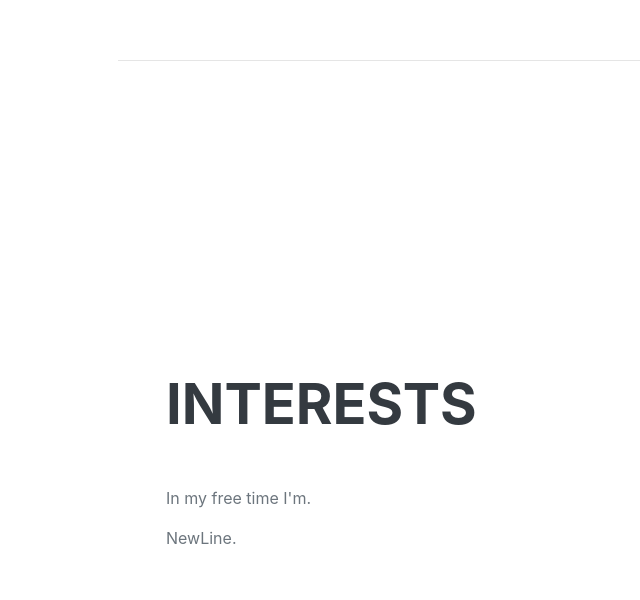
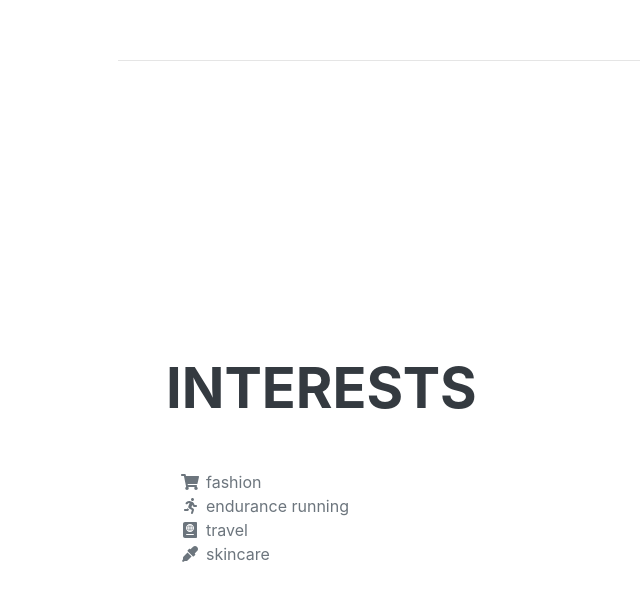
Before and after one commit to tintinpena/tintinpena.github.io, a plain HTML site: page index.html in a window 1280 px wide. Shown: the part 3428-4028 px from the top of the page, without its empty margins (154-794 px from the left). Drawn offline with nearby package versions, Linux system fonts and the light colour scheme; a web font is replaced by a local one.

Commit message:
Update index.html

```diff
--- a/index.html
+++ b/index.html
@@ -157,7 +157,7 @@
                         <li class="list-inline-item"><i class="fab fa-css3-alt"></i></li>
                         <li class="list-inline-item"><i class="fab fa-python"></i></li>
                         <li class="list-inline-item"><i class="fab fa-swift"></i></li>
-                        <li class="list-inline-item"><i class="fab fa-bootstrap-fill"></i></li>
+                        <li class="list-inline-item"><i class="fab fa-bootstrap"></i></li>
                         <li class="list-inline-item"><i class="fab fa-github-square"></i></li>
                         <li class="list-inline-item"><i class="fab fa-figma"></i></li>
 
@@ -193,8 +193,24 @@
             <section class="resume-section" id="interests">
                 <div class="resume-section-content">
                     <h2 class="mb-5">Interests</h2>
-                    <p>In my free time I'm.</p>
-                    <p class="mb-0">NewLine.</p>
+                   <ul class="fa-ul mb-0">
+                        <li>
+                            <span class="fa-li"><i class="fas fa-shopping-cart"></i></span>
+                            fashion
+                        </li>
+                        <li>
+                            <span class="fa-li"><i class="fas fa-running"></i></span>
+                            endurance running
+                        </li>
+                        <li>
+                            <span class="fa-li"><i class="fas fa-passport"></i></span>
+                            travel
+                        </li>
+                        <li>
+                            <span class="fa-li"><i class="fas fa-eye-dropper"></i></span>
+                            skincare
+                        </li>
+                    </ul>
                 </div>
             </section>
             <hr class="m-0" />
```
